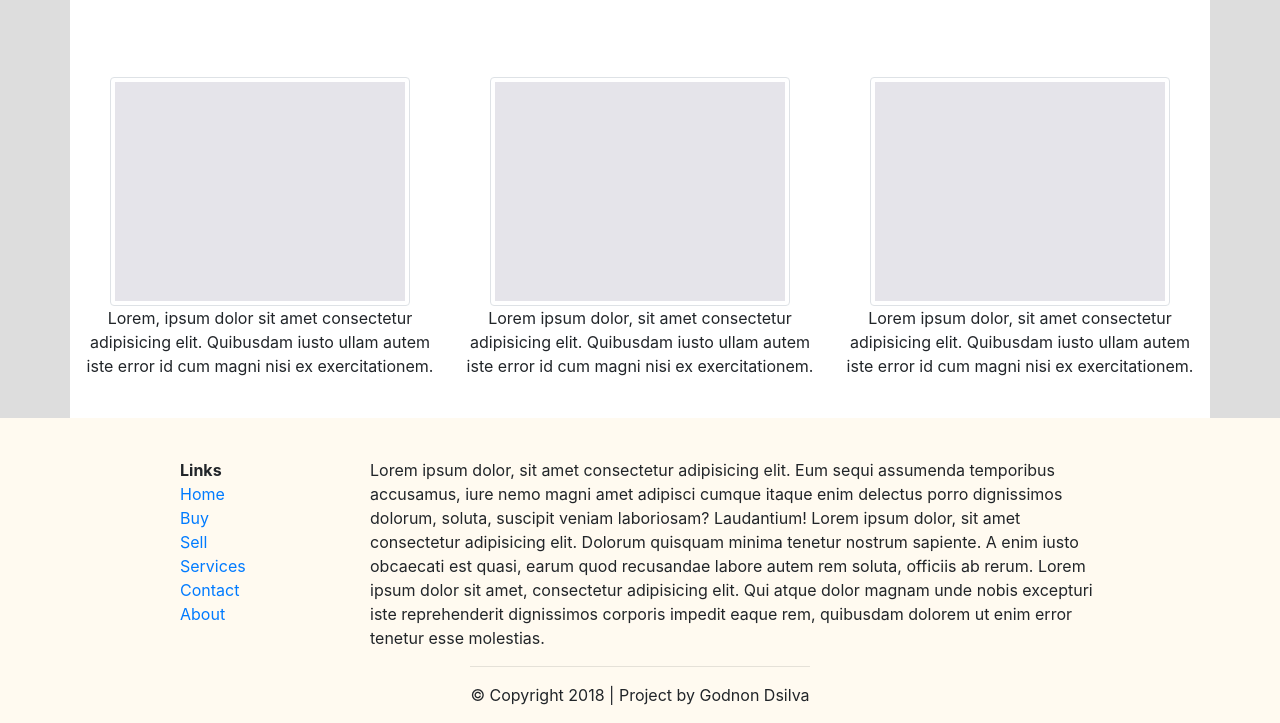
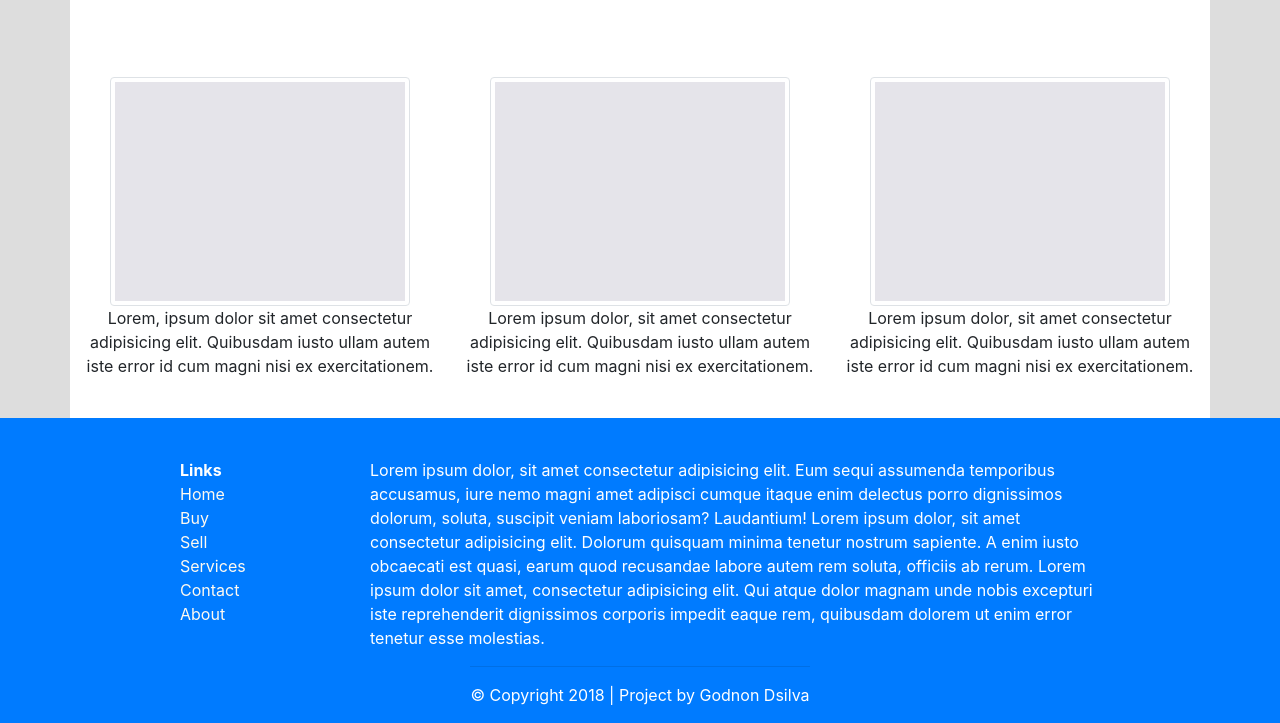
Before and after one commit to godnondsilva/sellify, a website: page index.html in a window 1280 px wide. Shown: the part 1090-1813 px from the top of the page. Drawn offline with nearby package versions, Linux system fonts and the light colour scheme.

Commit message:
styles.css test1

```diff
--- a/css/styles.css
+++ b/css/styles.css
@@ -24,5 +24,10 @@ main {
 }
 
 .footer {
-    background-color: floralwhite;
+    background-color: #007bff;
+    color: white;
 }
+
+li > a {
+    color: floralwhite;
+}
```
